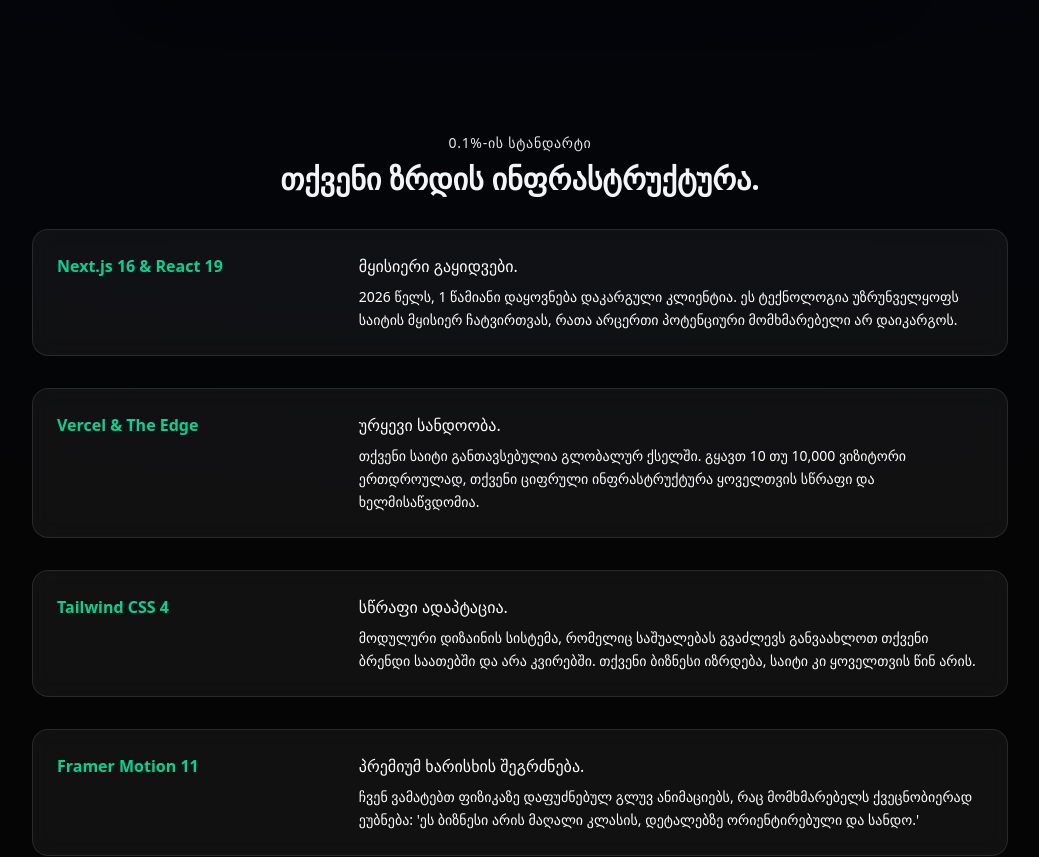
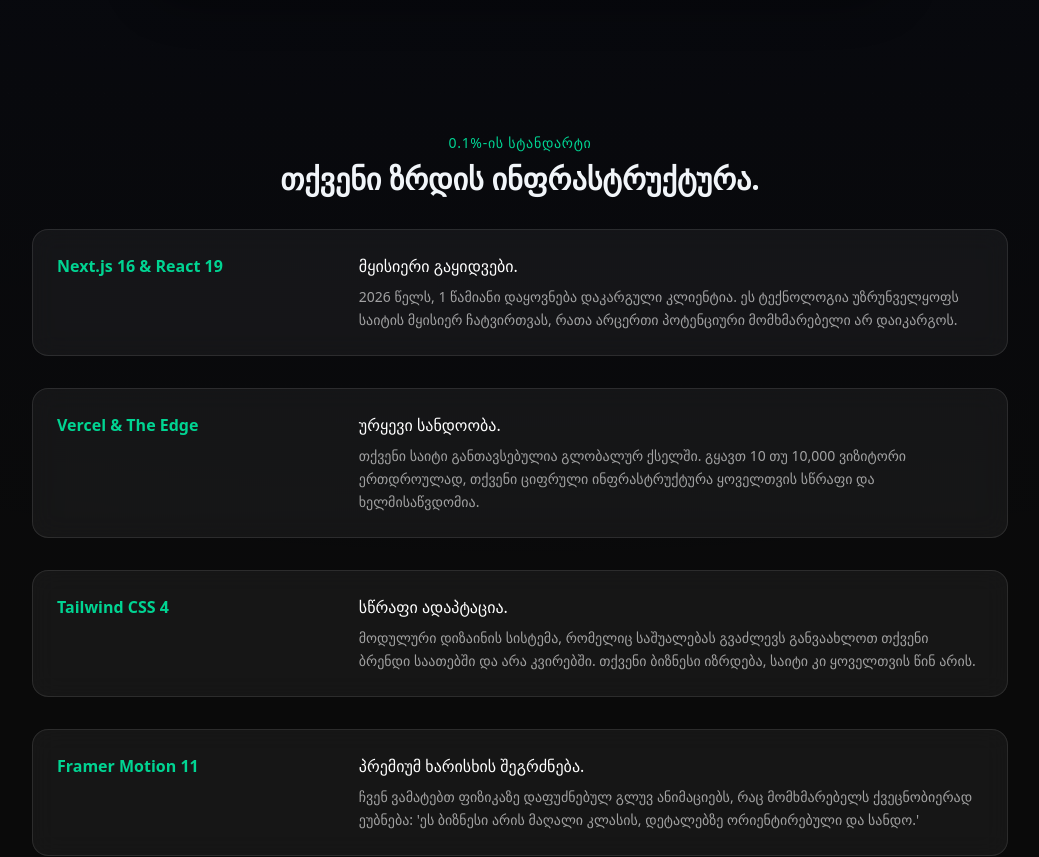
Before and after one commit to socraticblock/Agency, a Next.js app: page /ka in a window 1280 px wide. Shown: the part 2680-3537 px from the top of the page, without its empty margins (120-1159 px from the left). Built offline with nearby package versions, Linux system fonts and the light colour scheme; no server answers.

Commit message:
style: update global background color and refine TechStackSection text colors for improved readability

```diff
--- a/src/app/[locale]/_components/TechStackSection.tsx
+++ b/src/app/[locale]/_components/TechStackSection.tsx
@@ -24,7 +24,7 @@ export function TechStackSection({ locale }: { locale: Locale }) {
   return (
     <section className="mx-auto max-w-5xl px-4 pb-16 pt-2 sm:px-6">
       <div className="mx-auto max-w-3xl text-center">
-        <p className="text-sm font-medium uppercase tracking-wider text-emerald-4/90">
+        <p className="text-sm font-medium uppercase tracking-wider text-emerald-400">
           {label}
         </p>
         <h2 className="mt-2 text-2xl font-semibold text-slate-100 sm:text-3xl">
@@ -55,7 +55,7 @@ export function TechStackSection({ locale }: { locale: Locale }) {
             </div>
             <div className="min-w-0 md:w-[70%] max-w-[640px] mx-auto md:mx-0">
               <p className="mb-1.5 font-medium text-white">{item.headline}</p>
-              <p className="text-sm leading-relaxed text-white md:text-white">
+              <p className="text-sm leading-relaxed text-white/60 md:text-white/60">
                 {item.body}
               </p>
             </div>
--- a/src/app/globals.css
+++ b/src/app/globals.css
@@ -1,11 +1,11 @@
 @import "tailwindcss";
 
 :root {
-  --background: #050505;
+  --background: #0a0a0a;
   --foreground: #e5e7eb;
   --primary: #0f172a;
   --accent: #10b981;
-  --base: #050505;
+  --base: #0a0a0a;
 }
 
 @theme inline {
--- a/src/app/layout.tsx
+++ b/src/app/layout.tsx
@@ -9,7 +9,7 @@ export default function RootLayout({
   return (
     <html lang="ka">
       <body
-        className={`${inter.variable} ${notoGeorgian.variable} font-sans antialiased bg-[#050505] text-foreground`}
+        className={`${inter.variable} ${notoGeorgian.variable} font-sans antialiased bg-[#0a0a0a] text-foreground`}
       >
         <div className="relative min-h-screen overflow-hidden">
           <div
```
